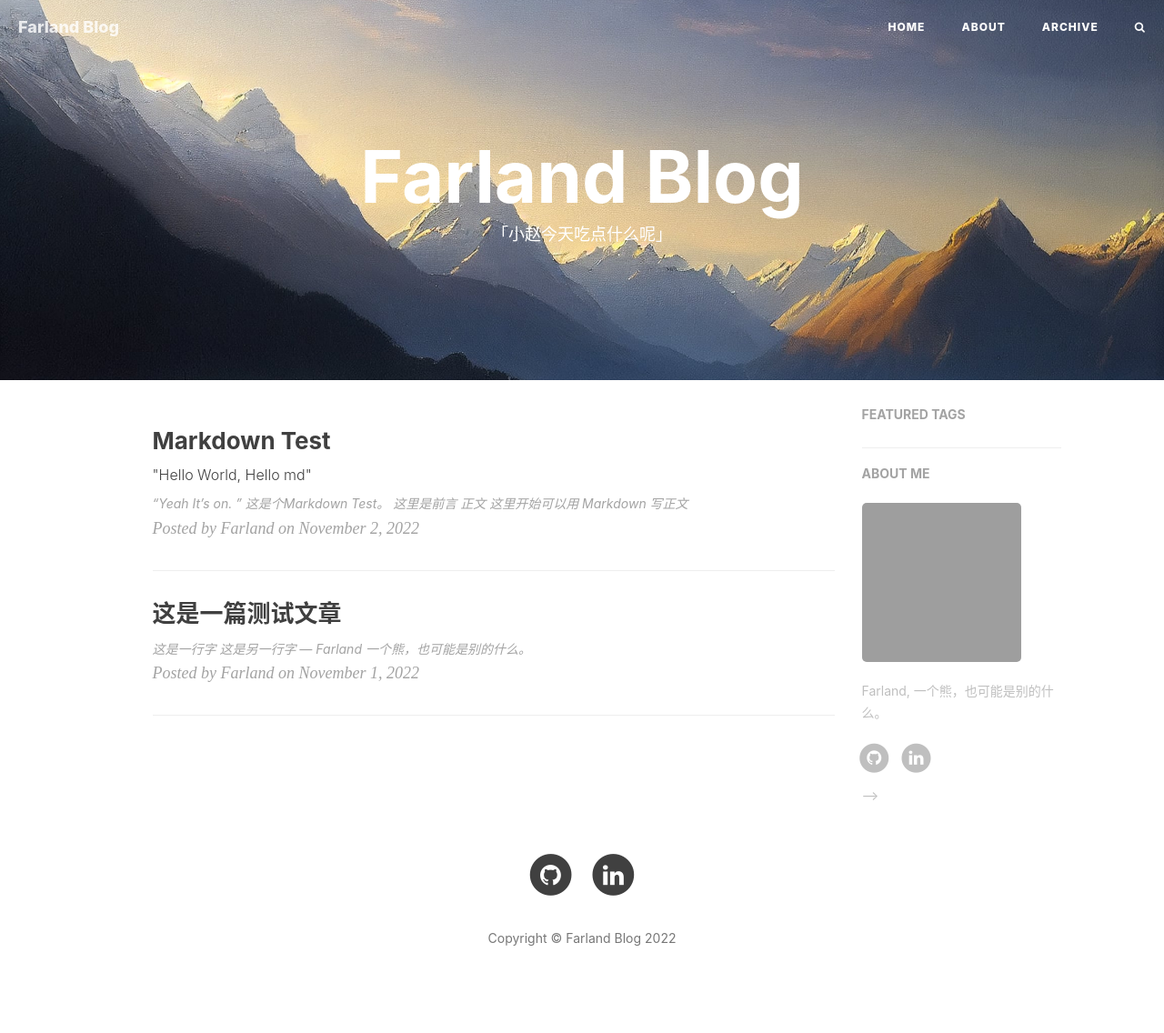
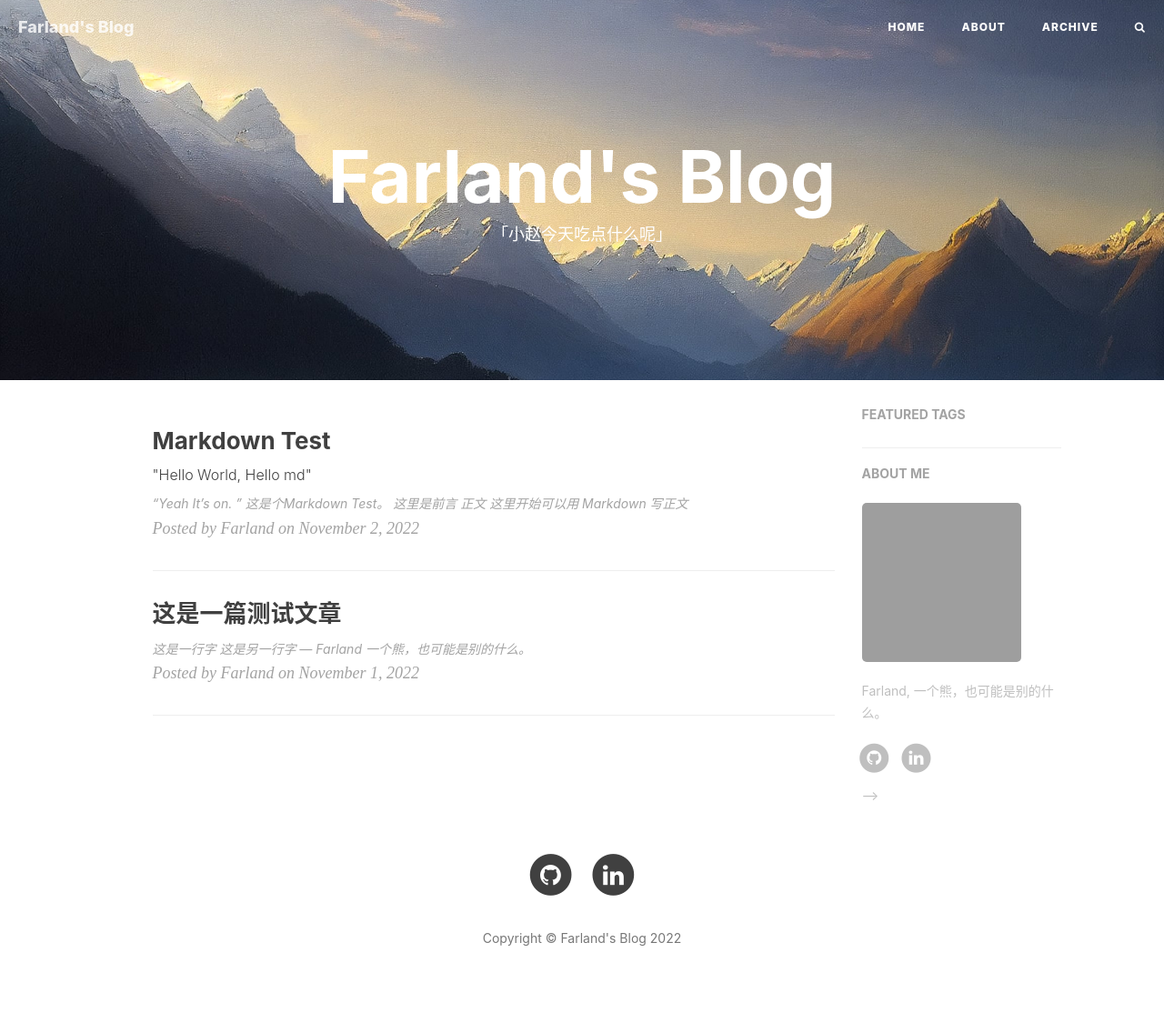
Before and after one commit to Farrrrland/Farrrrland.github.io, a Jekyll site: the page built from index.html, in a window 1280 px wide. Shown: the whole page at 91% size. Built offline with Jekyll 4.4.1, drawn with Linux system fonts in a browser that asks for light colours; nearby versions of some CDN libraries; the list of posts is cut into pages by our own code; comment, search, counter and statistics services are not loaded; grey boxes are pictures that could not be loaded.

Commit message:
change name

```diff
--- a/_config.yml
+++ b/_config.yml
@@ -1,6 +1,6 @@
 # Site settings
-title: Farland Blog
-SEOTitle: YOLO | Farland Blog
+title: Farland's Blog
+SEOTitle: YOLO | Farland's Blog
 header-img: img/background/home-bg.jpg
 email: SteveZhao@outlook.com
 description: "这是一个描述"
```
Also changed, not shown: README.md.
